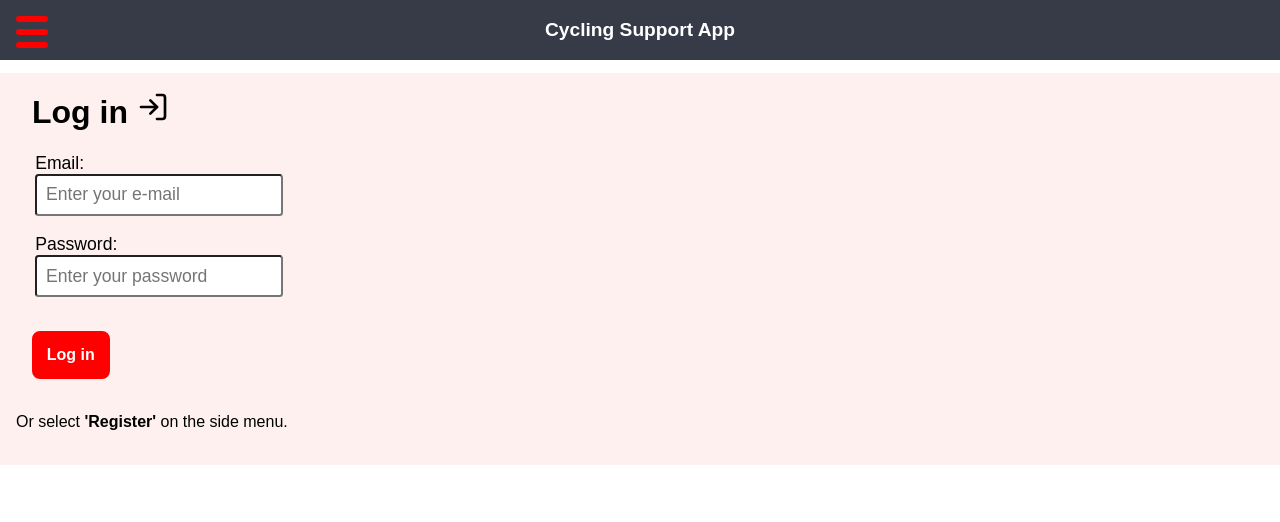
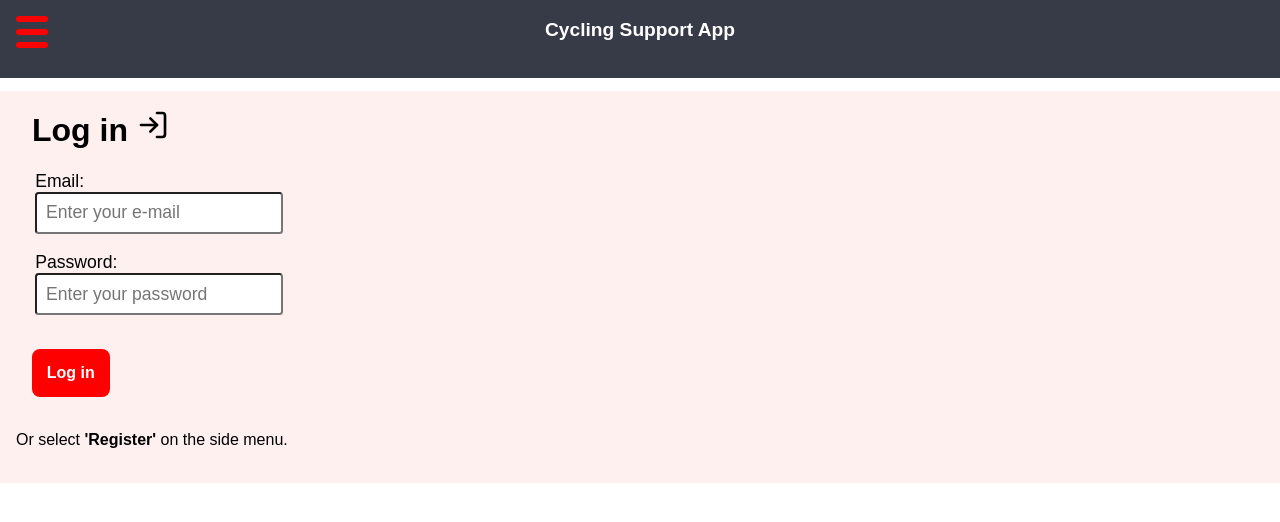
Before and after one commit to jamesodonnell134/React-Cycle-Support-App-Group-Q, a React (Create React App) app: page /login in a window 1280 px wide. Shown: the top 522 px of the page. Built offline with nearby package versions, Linux system fonts and the light colour scheme; no server answers; the database is empty.

Commit message:
Add files via upload

```diff
--- a/src/styles.css
+++ b/src/styles.css
@@ -7,6 +7,7 @@ html,
 body {
   margin: 0;
   background-color: white;
+  height:100vh;
 }
 
 .loginlogoutlabel{
@@ -115,6 +116,7 @@ body {
   color: white;
   padding: 1em;
   margin-top: 0;
+  height: 5vh;
 }
 
 .please_wait{
```
